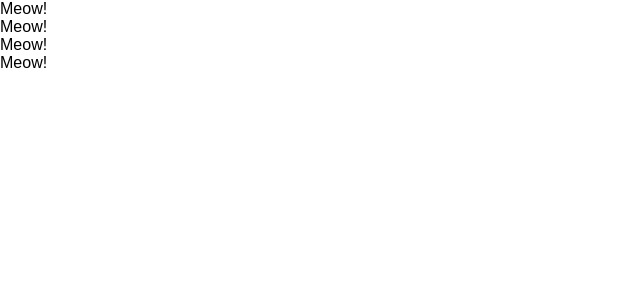
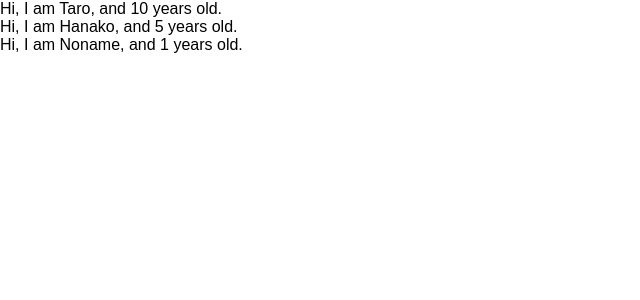
Before and after one commit to hahahayatoo/udemy-react-redux-crud-application, a React (Create React App) app: page / in a window 1280 px wide. Shown: the top 300 px of the page, without its empty margins (0-640 px from the left). Built offline with nearby package versions, Linux system fonts and the light colour scheme.

Commit message:
update: learn props of conponent

```diff
--- a/src/App.js
+++ b/src/App.js
@@ -1,31 +1,28 @@
 import React from 'react';
-// import { Component } from 'react';
-
-// // Component を継承している APP は class component
-// class App extends Component {
-//   render() {
-//     return (
-//     <React.Fragment>
-//       <label htmlFor="bar">bar</label>
-//       <input type="text" onChange={() => {console.log("I'm changed")}} />
-//     </React.Fragment>
-//     )
-//   }
-// }
 
 const App = () => {
+  const profiles = [
+    { name: "Taro", age: 10 },
+    { name: "Hanako", age: 5 },
+    { name: "Noname" },
+  ]
   return (
     <div>
-      <Cat />
-      <Cat />
-      <Cat />
-      <Cat />
+      {
+        profiles.map((profiles, index) => {
+          return <User name={profiles.name} age={profiles.age} key={index} />
+        })
+      }
     </div>
   );
 }
 
-const Cat = () => {
-  return <div>Meow!</div>;
+const User = (props) => {
+  return <div>Hi, I am {props.name}, and {props.age} years old. </div>;
+}
+
+User.defaultProps = {
+  age: 1
 }
 
 export default App;
```
